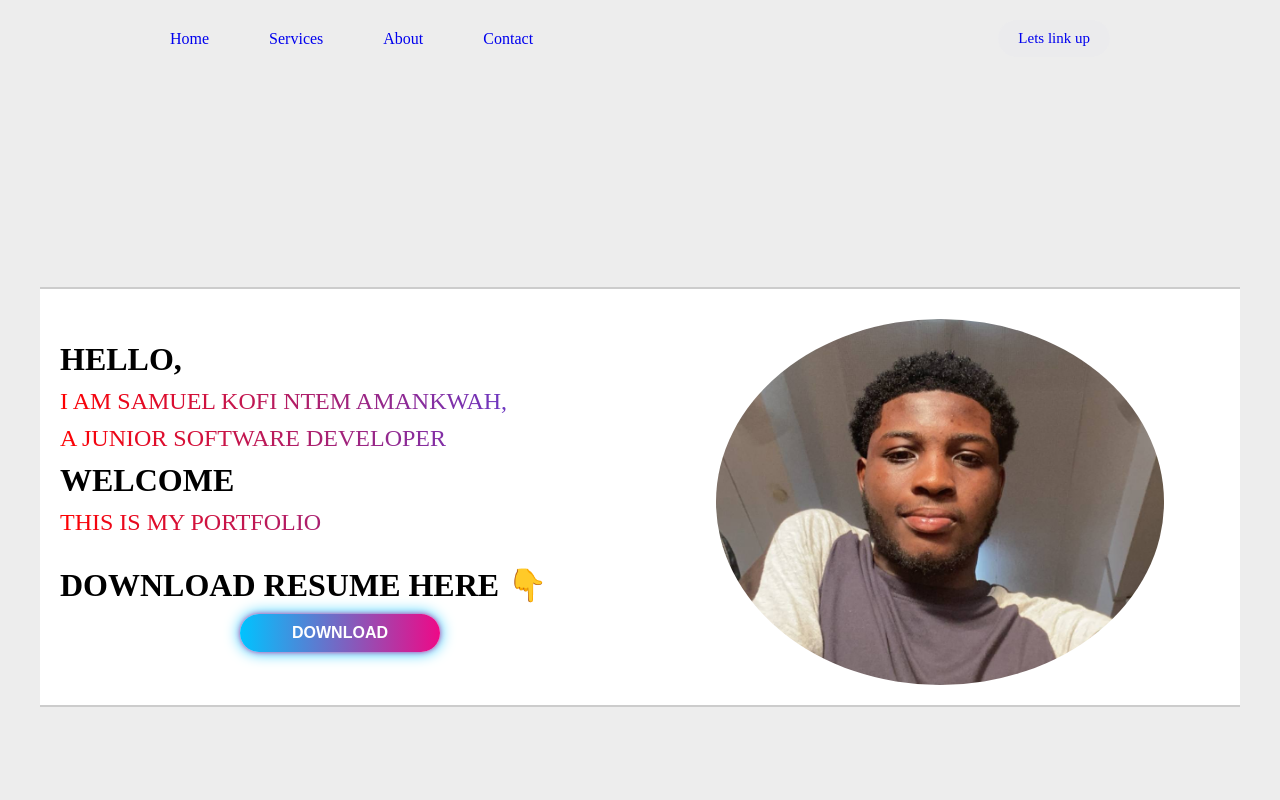
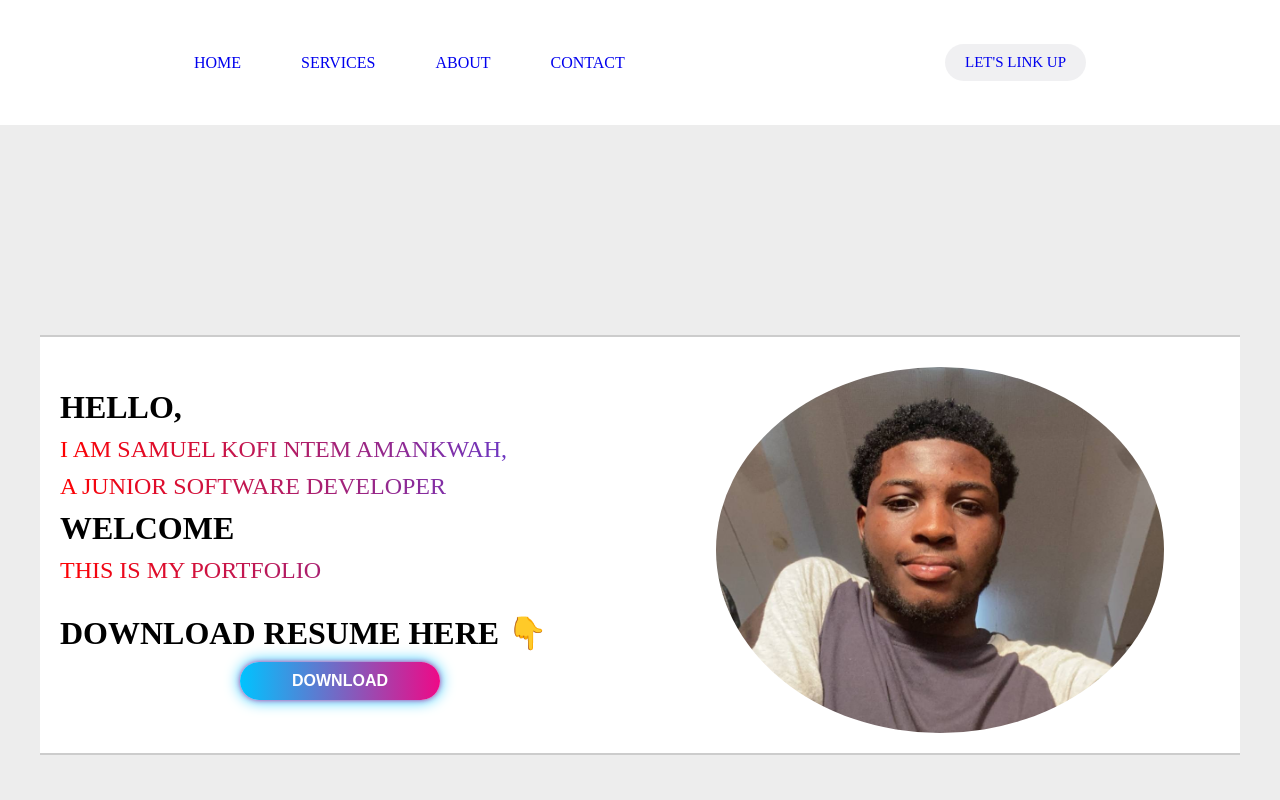
Before and after one commit to Sammy-157/MY-PORTFOLIO, a React (Vite) app: page / in a window 1280 px wide. Shown: the top 800 px of the page. Built offline with nearby package versions, Linux system fonts and the light colour scheme.

Commit message:
navbar changes

```diff
--- a/src/Components/Navbar.jsx
+++ b/src/Components/Navbar.jsx
@@ -13,21 +13,25 @@ const Navbar = () => {
   };
 
   return (
+    <div className="navbar-container">
     <nav className="navbar">
       <div className="nav-left">
         <div className="hamburger" onClick={toggleMenu}>
           ☰
         </div>
-        <ul className={`nav-menu ${isOpen ? "show" : ""}`}>
-          <li><a href="#home" onClick={handleLinkClick}>Home</a></li>
-          <li><a href="#services" onClick={handleLinkClick}>Services</a></li>
-          <li><a href="#about" onClick={handleLinkClick}>About</a></li>
-          <li><a href="#contact" onClick={handleLinkClick}>Contact</a></li>
+
+         <ul className={`nav-menu ${isOpen ? "show" : ""}`}>
+          <li><a href="#home" onClick={handleLinkClick}>HOME</a></li>
+          <li><a href="#services" onClick={handleLinkClick}>SERVICES</a></li>
+          <li><a href="#about" onClick={handleLinkClick}>ABOUT</a></li>
+          <li><a href="#contact" onClick={handleLinkClick}>CONTACT</a></li>
         </ul>
-      </div>
+       </div>
 
-      <a href="#contact" className="nav-link">Lets link up</a>
+
+      <a href="#contact" className="nav-link">LET'S LINK UP</a>
     </nav>
+        </div>
   );
 };
 
--- a/src/Styles/Navbar.css
+++ b/src/Styles/Navbar.css
@@ -20,10 +20,12 @@
   cursor: pointer;
   background-color: rgba(236, 236, 238, 0.753);
   white-space: nowrap;
+
 }
 
 nav a {
   text-decoration: none;
+
 }
 
 nav a:hover {
@@ -36,7 +38,13 @@
   cursor: pointer;
   user-select: none;
 }
+.navbar-container {
+  background-color: #fff;
+  width: 100%;
+  padding: 24px;
+  border: 5px;
 
+}
 
 @media screen and (max-width: 768px) {
   .nav-menu {
```
Also changed, not shown: src/Styles/Home.css (line endings or trailing spaces). Lines whose indentation alone changed are shown as unchanged.
